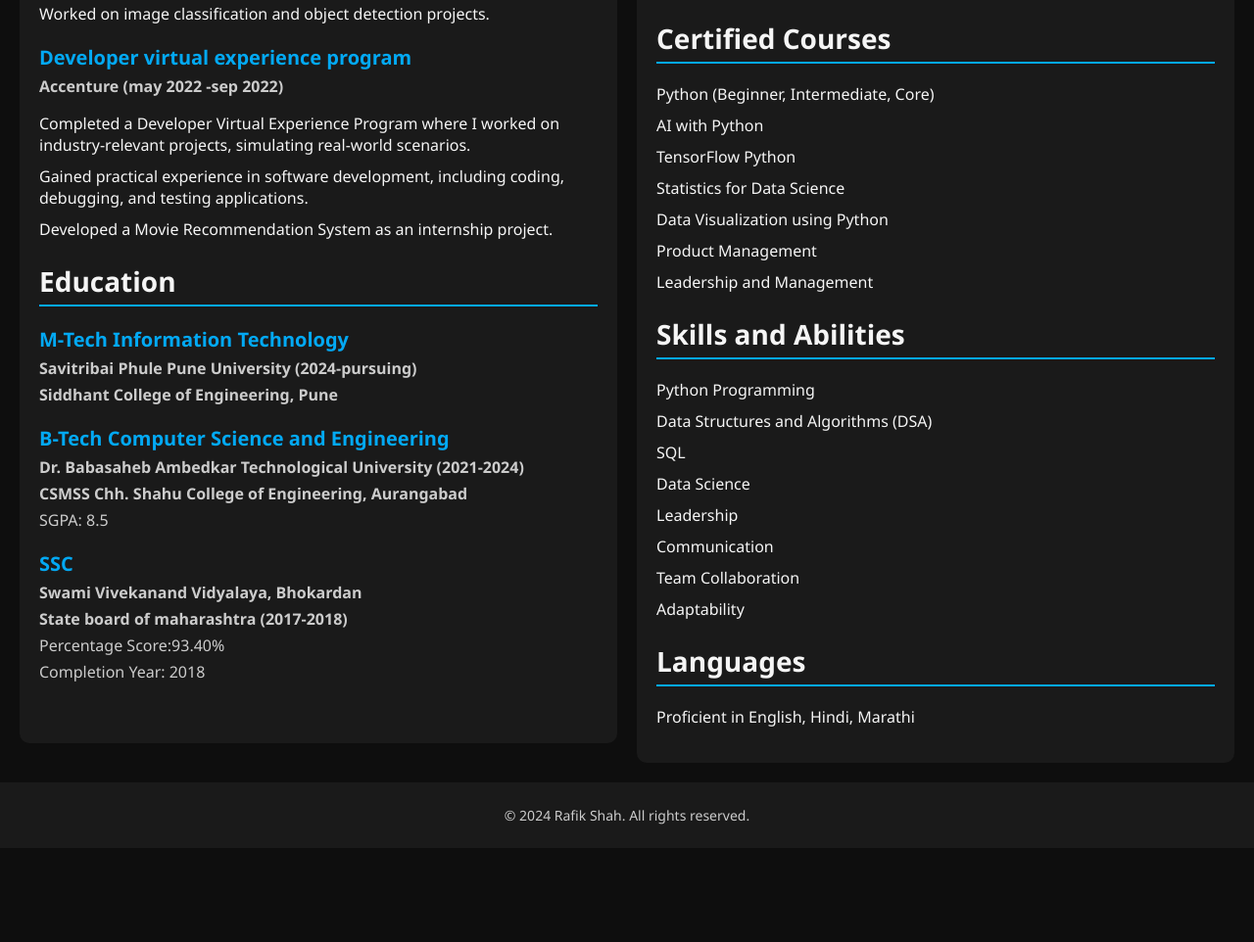
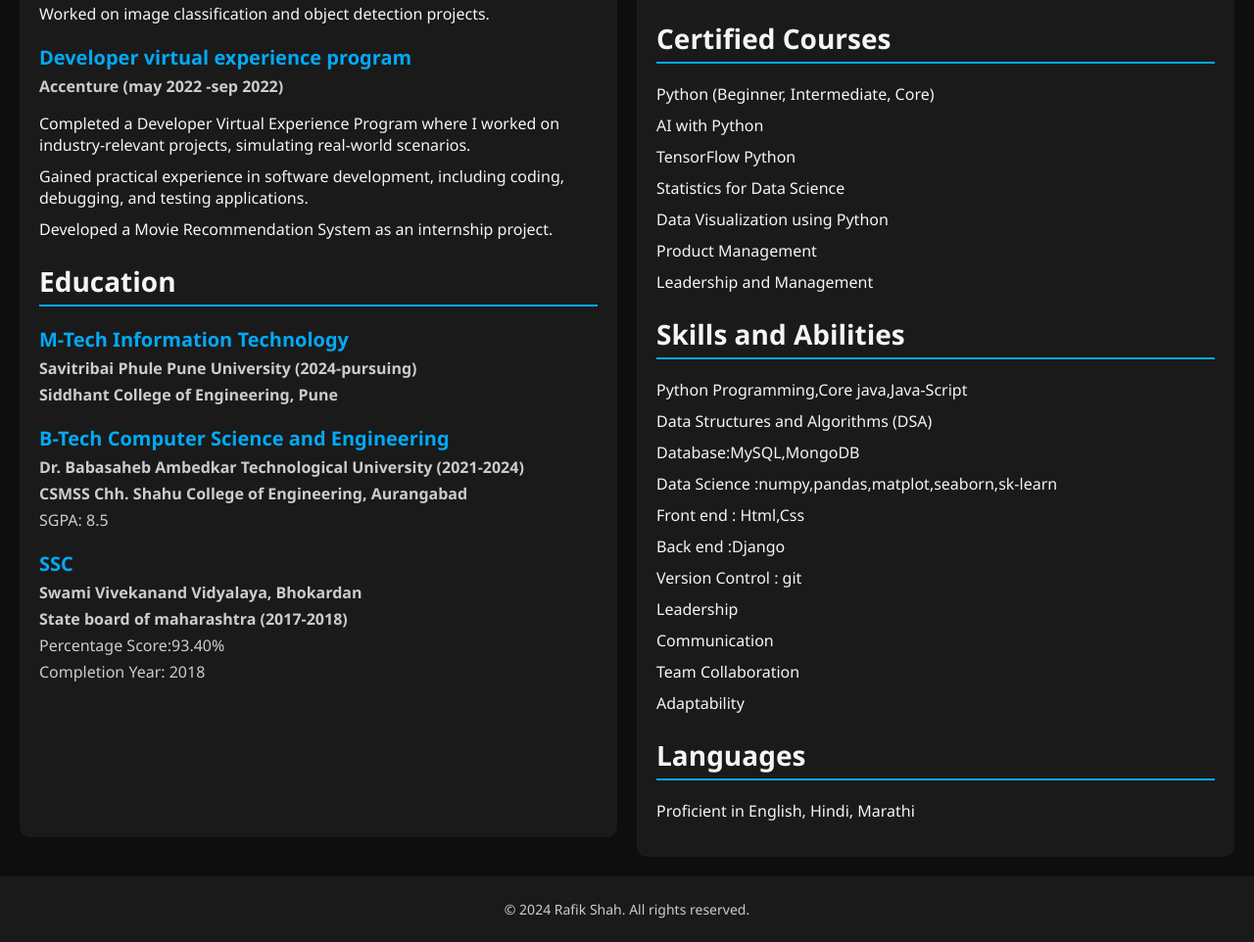
Before and after one commit to RAFIKSHA/My_Resume, a plain HTML site: page index.html in a window 1280 px wide. Shown: the part 736-1698 px from the top of the page at 98% size. Before the commit the page ends 1602 px from the top, so only its background shows below. Drawn offline with Linux system fonts and the light colour scheme.

Commit message:
skill and abilities

```diff
--- a/index.html
+++ b/index.html
@@ -282,10 +282,13 @@
             <section id="skills">
                 <h2>Skills and Abilities</h2>
                 <ul>
-                    <li>Python Programming</li>
+                    <li>Python Programming,Core java,Java-Script</li>
                     <li>Data Structures and Algorithms (DSA)</li>
-                    <li>SQL</li>
-                    <li>Data Science</li>
+                    <li>Database:MySQL,MongoDB</li>
+                    <li>Data Science :numpy,pandas,matplot,seaborn,sk-learn</li>
+                    <li>Front end : Html,Css</li>
+                    <li>Back end :Django</li>
+                    <li>Version Control : git </li>
                     <li>Leadership</li>
                     <li>Communication</li>
                     <li>Team Collaboration</li>
```
